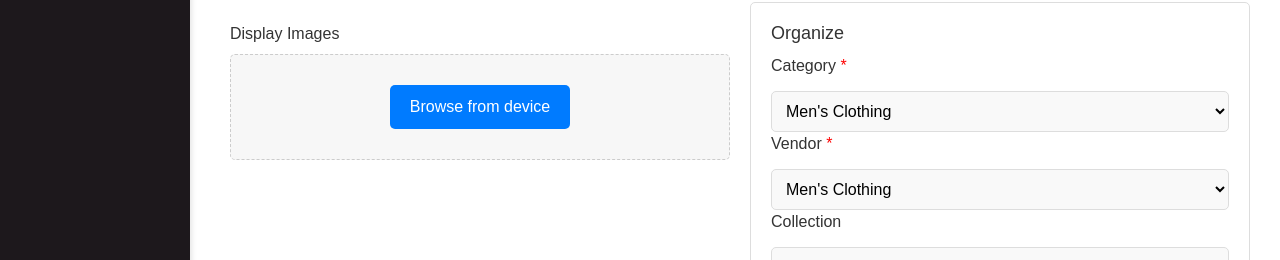
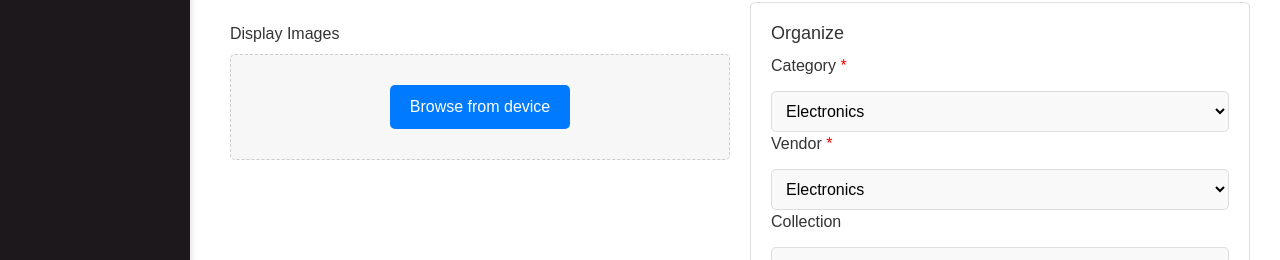
Before and after one commit to ElamaranV/InventoryManagement, a React (Create React App) app in the folder inventory-management/: page /addproduct in a window 1280 px wide. Shown: the part 453-713 px from the top of the page. Built offline with nearby package versions, Linux system fonts and the light colour scheme.

Commit message:
Backend for Add Products

```diff
--- a/inventory-management/package.json
+++ b/inventory-management/package.json
@@ -11,7 +11,11 @@
     "alertifyjs": "^1.14.0",
     "axios": "^1.7.7",
     "bootstrap": "^5.3.3",
+    "cors": "^2.8.5",
+    "express": "^4.21.1",
     "lucide-react": "^0.445.0",
+    "mongoose": "^8.7.1",
+    "multer": "^1.4.5-lts.1",
     "node": "^22.9.0",
     "react": "^18.3.1",
     "react-dom": "^18.3.1",
--- a/inventory-management/src/Components/addProducts/AddProducts.jsx
+++ b/inventory-management/src/Components/addProducts/AddProducts.jsx
@@ -5,7 +5,6 @@ import Sidebar from '../Sidebar';
 import axios from 'axios';
 import alertify from 'alertifyjs';
 import 'alertifyjs/build/css/alertify.css';
-
 
 const AddProduct = () => {
   const [productTitle, setProductTitle] = useState('');
@@ -54,15 +53,15 @@ const AddProduct = () => {
     formData.append('variants', JSON.stringify({ option1: variantOption1, option2: variantOption2 }));
 
     images.forEach((image, index) => {
-      formData.append(`image${index}`, image);
+      formData.append(`images`, image);
     });
 
     try {
-      // Update the URL to target the correct server running on port 5000
       await axios.post('http://localhost:5000/api/product', formData, {
         headers: { 'Content-Type': 'multipart/form-data' }
       });
       alertify.success('Product Published Successfully!');
+      // Clear form fields
       setProductTitle('');
       setProductDescription('');
       setCategory('');
@@ -95,7 +94,7 @@ const AddProduct = () => {
             </div>
             <div className="product-info">
               <div className="product-title">
-                <label >Product Title <span style={{ color: 'red' }}>*</span> </label>
+                <label>Product Title <span style={{ color: 'red' }}>*</span></label>
                 <input
                   type="text"
                   placeholder="Write title here..."
@@ -149,8 +148,19 @@ const AddProduct = () => {
                   value={category}
                   onChange={(e) => setCategory(e.target.value)}
                 >
-                  <option>Men's Clothing</option>
-                  <option>Women's Clothing</option>
+                  <option>Electronics</option>
+                  <option>Fashion</option>
+                  <option>Home & Furniture</option>
+                  <option>Sports and Outdoors</option>
+                  <option>Health and wellness</option>
+                  <option>Toy and Baby products</option>
+                  <option>Books and Media</option>
+                  <option>Groceries</option>
+
+
+
+
+
                 </select>
               </div>
               <div className="vendor">
@@ -159,8 +169,14 @@ const AddProduct = () => {
                   value={vendor}
                   onChange={(e) => setVendor(e.target.value)}
                 >
-                  <option>Men's Clothing</option>
-                  <option>Women's Clothing</option>
+                    <option>Electronics</option>
+                  <option>Fashion</option>
+                  <option>Home & Furniture</option>
+                  <option>Sports and Outdoors</option>
+                  <option>Health and wellness</option>
+                  <option>Toy and Baby products</option>
+                  <option>Books and Media</option>
+                  <option>Groceries</option>
                 </select>
               </div>
               <div className="collection">
```
Also changed, not shown: 4 other files (tests, documents, lock files or other folders).
